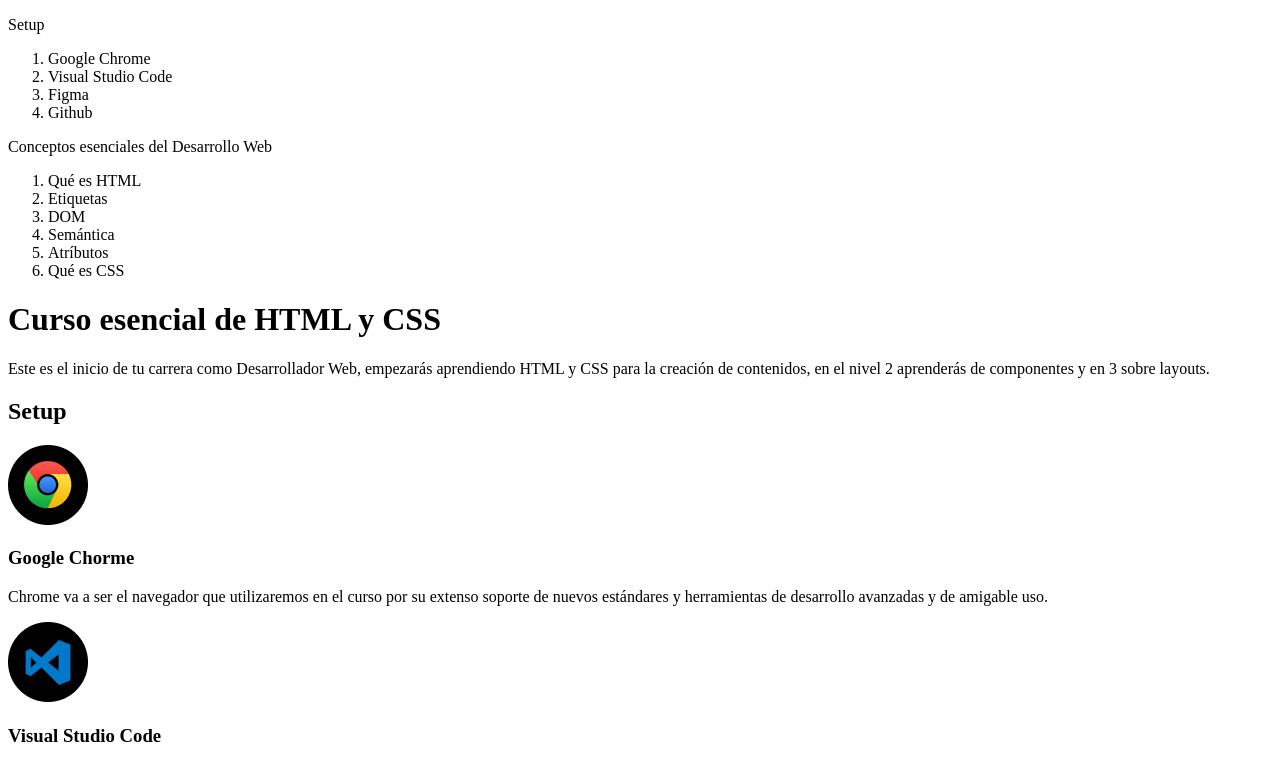
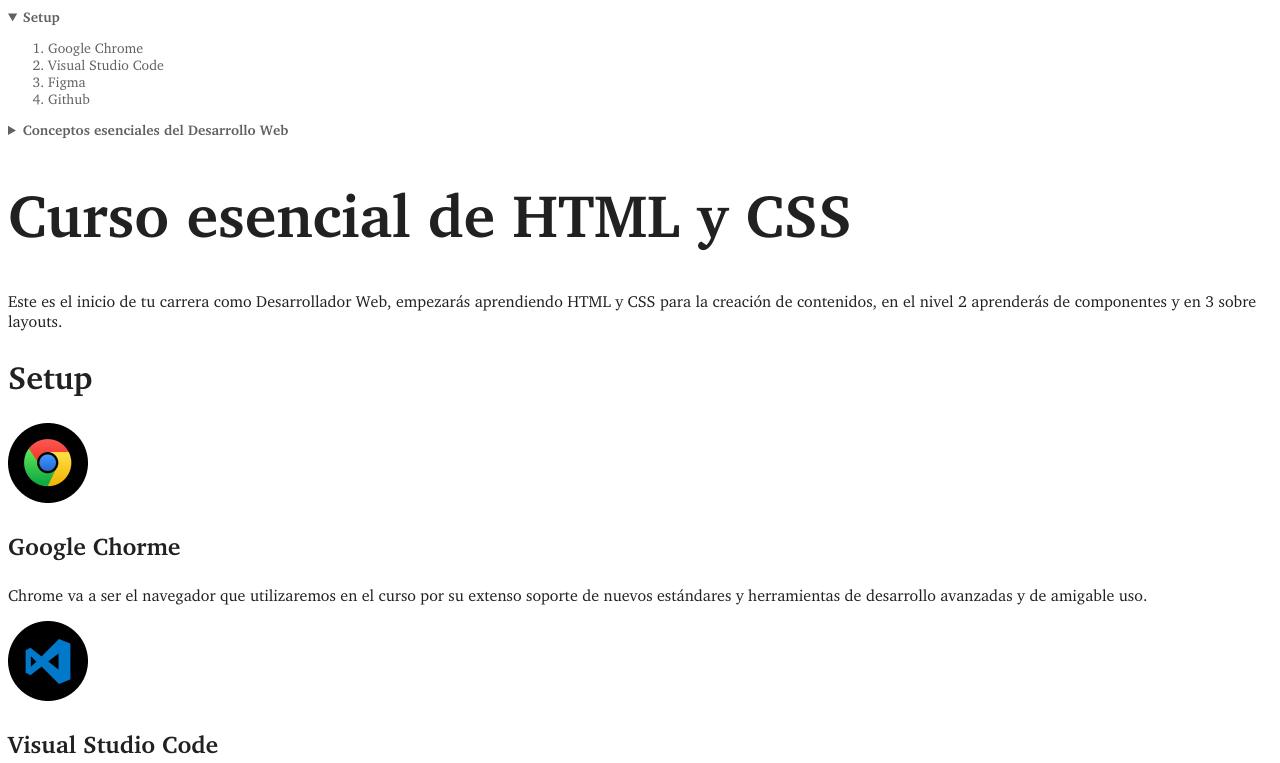
Before and after one commit to lenxnos/curso-esencial-html-css, a plain HTML site: page index.html in a window 1280 px wide. Shown: the top 763 px of the page. Drawn offline with Linux system fonts and the light colour scheme.

Commit message:
Add images and fonts of project

```diff
--- /dev/null
+++ b/css/styles.css
@@ -0,0 +1,75 @@
+@font-face {
+  font-family: charter;
+  src: url('../fonts/charter-regular.otf');
+  font-style: normal;
+  font-weight: 400;
+}
+
+@font-face {
+  font-family: charter;
+  src: url('../fonts/charter-italic.otf');
+  font-style: italic;
+  font-weight: 400;
+}
+
+@font-face {
+  font-family: charter;
+  src: url('../fonts/charter-bold.otf');
+  font-style: normal;
+  font-weight: bold;
+}
+
+@font-face {
+  font-family: charter;
+  src: url('../fonts/charter-bold-italic.otf');
+  font-style: italic;
+  font-weight: bold;
+}
+
+
+:root {
+  font-size: 16px;
+  --gray30: #212121;
+  --gray20: #212429;
+  --gray10: #616161;
+}
+
+body {
+  color: var(--gray30);
+  font-family: charter, system-ui, Arial;
+}
+
+a {
+  color: var(--gray30);
+}
+
+header {
+  /* --gray10: red; */
+  font-size: 14px;
+  color: var(--gray10);
+}
+
+header a {
+  color: var(--gray10);
+  text-decoration: none;
+}
+
+header a:hover {
+  color: var(--gray30);
+}
+
+nav details summary {
+  font-weight: bold;
+}
+
+h1 {
+  font-size: 60px;
+}
+
+h2 {
+  font-size: 2em;
+}
+
+h3 {
+  font-size: 1.5em;
+}
--- a/index.html
+++ b/index.html
@@ -5,28 +5,71 @@
   <meta charset="UTF-8">
   <meta name="viewport" content="width=device-width, initial-scale=1.0">
   <title>El blog de Lenxnos</title>
+  <link rel="stylesheet" href="./css/styles.css">
 </head>
 
 <body>
 
   <header>
     <nav>
-      <p>Setup</p>
-      <ol>
-        <li>Google Chrome</li>
-        <li>Visual Studio Code</li>
-        <li>Figma</li>
-        <li>Github</li>
-      </ol>
-      <p>Conceptos esenciales del Desarrollo Web</p>
-      <ol>
-        <li>Qué es HTML</li>
-        <li>Etiquetas</li>
-        <li>DOM</li>
-        <li>Semántica</li>
-        <li>Atríbutos</li>
-        <li>Qué es CSS</li>
-      </ol>
+      <details open>
+        <summary>
+          Setup
+        </summary>
+        <ol>
+          <li>
+            <a href="#google-chrome">
+              Google Chrome
+            </a>
+          </li>
+          <li>
+            <a href="#vsc">
+              Visual Studio Code
+            </a>
+          </li>
+          <li>
+            <a href="#figma">
+              Figma
+            </a>
+          </li>
+          <li>
+            <a href="#github">
+              Github
+            </a>
+          </li>
+        </ol>
+      </details>
+      <details>
+        <summary>
+          Conceptos esenciales del Desarrollo Web
+        </summary>
+        <ol>
+          <li>
+            <a href="#html">Qué es HTML</a>
+          </li>
+          <li>
+            <a href="#etiquetas">
+              Etiquetas
+            </a>
+          </li>
+          <li>
+            <a href="#dom">DOM</a>
+          </li>
+          <li>
+            <a href="#semantica">Semántica</a>
+          </li>
+          <li>
+            <a href="#atributos">
+              Atríbutos
+            </a>
+          </li>
+          <li>
+            <a href="#css">
+              Qué es CSS
+            </a>
+          </li>
+        </ol>
+      </details>
     </nav>
   </header>
 
@@ -40,28 +83,28 @@
   <h2>
     Setup
   </h2>
-  <img src="images/google-chrome.png" alt="Logo de Google Chrome" title="Logo de Google Chrome">
-  <h3>Google Chorme</h3>
+  <img src="./images/google-chrome.png" alt="Logo de Google Chrome" title="Logo de Google Chrome">
+  <h3 id="google-chrome">Google Chorme</h3>
   <p>
     Chrome va a ser el navegador que utilizaremos en el curso por su extenso soporte de nuevos estándares y herramientas
     de desarrollo avanzadas y de amigable uso.
   </p>
-  <img src="images/visual-studio-code.png" alt="Logo del editor de Visual Studio Code"
+  <img src="./images/visual-studio-code.png" alt="Logo del editor de Visual Studio Code"
     title="Logo del editor de Visual Studio Code">
-  <h3>Visual Studio Code</h3>
+  <h3 id="vsc">Visual Studio Code</h3>
   <p>
     Visual Studio Code es el editor de texto más popular y potente del mercado actualmente, su fácil uso y la capacidad
     de extenderlo por medio de plugins lo hace el complemento perfecto para cualquier programador sin importar el
     lenguaje en el que se desemvuelva.
   </p>
-  <img src="images/figma.png" alt="Logo de Figma" title="Logo de Figma">
-  <h3>Figma</h3>
+  <img src="./images/figma.png" alt="Logo de Figma" title="Logo de Figma">
+  <h3 id="figma">Figma</h3>
   <p>
     Figma es una la herramienta más popular en la actualidad para entregar diseños a los desarrolladores para su
     implementación por su fácil uso porque puede ser usado directamente desde el navegador.
   </p>
-  <img src="images/github.png" alt="Logo de Github" title="Logo de Github">
-  <h3>Github</h3>
+  <img src="./images/github.png" alt="Logo de Github" title="Logo de Github">
+  <h3 id="github">Github</h3>
   <p>
     Así como en Facebook te encuentran tus amigos, en Github te encuentran otras programadoras y programadores de todo
     el mundo, en vez de subir fotos de tus viajes aquí subes tu código y puedes elegir hacerlo “open source” o guardarlo
@@ -71,24 +114,38 @@
   <hr>
 
   <h2>Conceptos esenciales del Desarrollo Web</h2>
-  <h3>Qué es HTML</h3>
+  <h3 id="html">Qué es HTML</h3>
   <p>
     Hyper Text Markup Language o Lenguaje de marcas Hipertexto. Es el componente más básico de la web. Define el
     significado y la estructura del contenido.
   </p>
-  <h3>Etiquetas</h3>
+  <pre>
+    const name = 'Your name'
+    &lt;!DOCTYPE html&gt;
+    &lt;html lang=&quot;en&quot;&gt;
+    &lt;head&gt;
+    &lt;meta charset=&quot;UTF-8&quot;&gt;
+    &lt;meta name=&quot;viewport&quot; content=&quot;width=device-width, initial-scale=1.0&quot;&gt;
+    &lt;title&gt;Document&lt;/title&gt;
+    &lt;/head&gt;
+    &lt;body&gt;
+
+    &lt;/body&gt;
+    &lt;/html&gt;
+  </pre>
+  <h3 id="etiquetas">Etiquetas</h3>
   <p>Las etiquetas HTML van a ayudarnos a brindar una estructura y semántica al contenido de nuestro website y cada una
     tiene características y usos diferentes aunque visualmente den un resultado similar.</p>
   <p>Muchas etiquetas son fácil de diferencias como los headings o las imágenes y otras diferentes como header, footer,
     section o div, aquí es donde la semántica será la respuesta y si sabemos un poco de inglés también podremos darnos
     una pequeña idea de su uso pero en este curso vamos a usar las más importantes y que serán parte de tu día a día
     como Software Developer.</p>
-  <h3>DOM</h3>
+  <h3 id="dom">DOM</h3>
   <p>El Document Object Model es una estructura de árbol que representará todos nuestros proyectos web como si un árbol
     genealógico fuera: padres, hijos, hermanos con niveles infinitos. cuando entendemos esta anidación podemos
     identificar dependencias, herencias en css y que tan complejo es nuestro proyecto.</p>
-  <img src="images/dom.png" alt="Estructura de árbol que representa al Document Object Model">
-  <h3>Semántica</h3>
+  <img src="./images/dom.png" alt="Estructura de árbol que representa al Document Object Model">
+  <h3 id="semantica">Semántica</h3>
   <p>
     La semántica le brinda sentido a cada elemento existen en un sitio web, algunos elementos será meramente decorativos
     y no deben significar nada pero otros serán títulos y deberán estar en diferente jerarquías o alguna secciones serán
@@ -97,22 +154,23 @@
     También ayudará a la accesibilidad de tu sitio web, para que personas con habilidades diferentes puedan entender
     cada contenido.
   </p>
-  <h3>Atributos</h3>
+  <h3 id="atributos">Atributos</h3>
   <p>
     Los atributos le dan características extra a las etiquetas para complementar información y son pre programadas por
     el navegador, algunos atributos funcionan en todas las etiquetas de la misma forma como ‘class’ pero otros atributos
     funcionan en solo alguna etiquetas como src
   </p>
-  <h3>CSS</h3>
+  <h3 id="css">CSS</h3>
   <P>
     Hojas de Estilo en Cascada (del inglés Cascading Style Sheets) o CSS es el lenguaje de estilos utilizado para
     describir la presentación de documentos HTML
   </P>
-  <img src="images/css-image.png" alt="Imagén del logo de CSS3">
+  <img src="./images/css-image.png" alt="Imagén del logo de CSS3">
 
   <h2>Modelo de caja</h2>
   <h3>El model de caja está compuesto por:</h3>
-  <P>Chrome va a ser el navegador que utilizaremos en el curso por su extenso soporte de nuevos estándares y herramientas de desarrollo avanzadas y de amigable uso.</P>
+  <P>Chrome va a ser el navegador que utilizaremos en el curso por su extenso soporte de nuevos estándares y
+    herramientas de desarrollo avanzadas y de amigable uso.</P>
   <ol>
     <li>Tamaño del del contenido / ancho y alto</li>
     <li>Padding / Relleno</li>
@@ -129,13 +187,17 @@
   <h3>Propiedades lógicas para el modelo de caja:</h3>
   <ul>
     <li>inline-size / block-size</li>
-    <li>margin-block | margin-inline | margin-block-start | margin-block-end | margin-inline-start | margin-inline-end</li>
-    <li>border-block | border-inline | border-block-start | border-block-end | border-inline-start | border-inline-end</li>
-    <li>padding-block | padding-inline | padding-block-start | padding-block-end | padding-inline-start | padding-inline-end</li>
+    <li>margin-block | margin-inline | margin-block-start | margin-block-end | margin-inline-start | margin-inline-end
+    </li>
+    <li>border-block | border-inline | border-block-start | border-block-end | border-inline-start | border-inline-end
+    </li>
+    <li>padding-block | padding-inline | padding-block-start | padding-block-end | padding-inline-start |
+      padding-inline-end</li>
   </ul>
   <h3>Modelo de caja</h3>
-  <img src="images/leonidas-esteban.png" alt="Imagén del Profesor Leonidas Esteban, Programar Cambio mi vida. #NOTERINDAS">
-  <P>Si tienes alguna pregunta escríbeme a me@leonidasesteban.com</P>
+  <img src="./images/leonidas-esteban.png"
+    alt="Imagén del Profesor Leonidas Esteban, Programar Cambio mi vida. #NOTERINDAS">
+  <P>Si tienes alguna pregunta escríbeme a <a href="mailto:me@leonidasesteban.com">me@leonidasesteban.com</a></P>
 </body>
 
 </html>
```
Also changed, not shown: fonts/charter-bold-italic.otf (added), fonts/charter-bold.otf (added), fonts/charter-italic.otf (added), fonts/charter-regular.otf (added).
